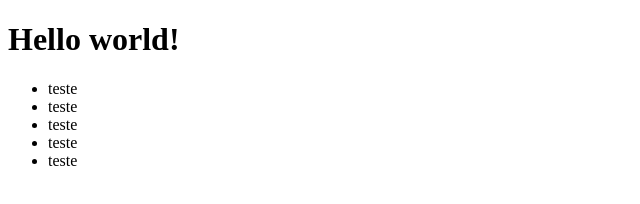
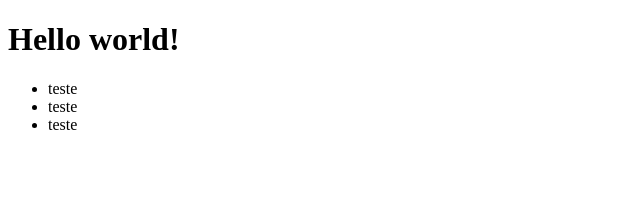
Before and after one commit to leonardo-santos-agf/git-flow, a plain HTML site: page index.html in a window 1280 px wide. Shown: the full height of the page, 0-640 px from the left. Drawn offline with Linux system fonts and the light colour scheme.

Commit message:
remocao de items

```diff
--- a/index.html
+++ b/index.html
@@ -11,8 +11,6 @@
         <li>teste</li>
         <li>teste</li>
         <li>teste</li>
-        <li>teste</li>
-        <li>teste</li>
     </ul>
 </body>
 </html>
```
